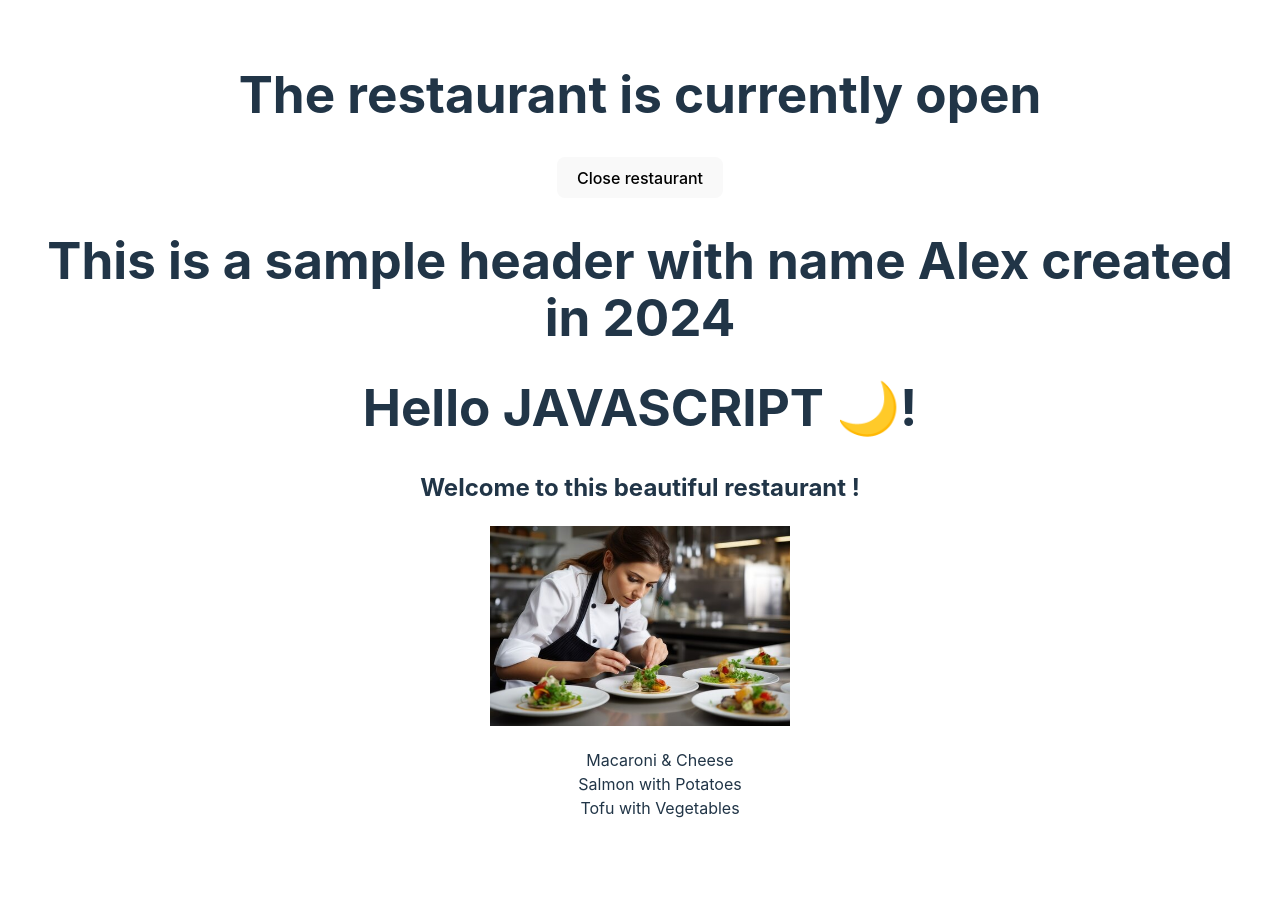
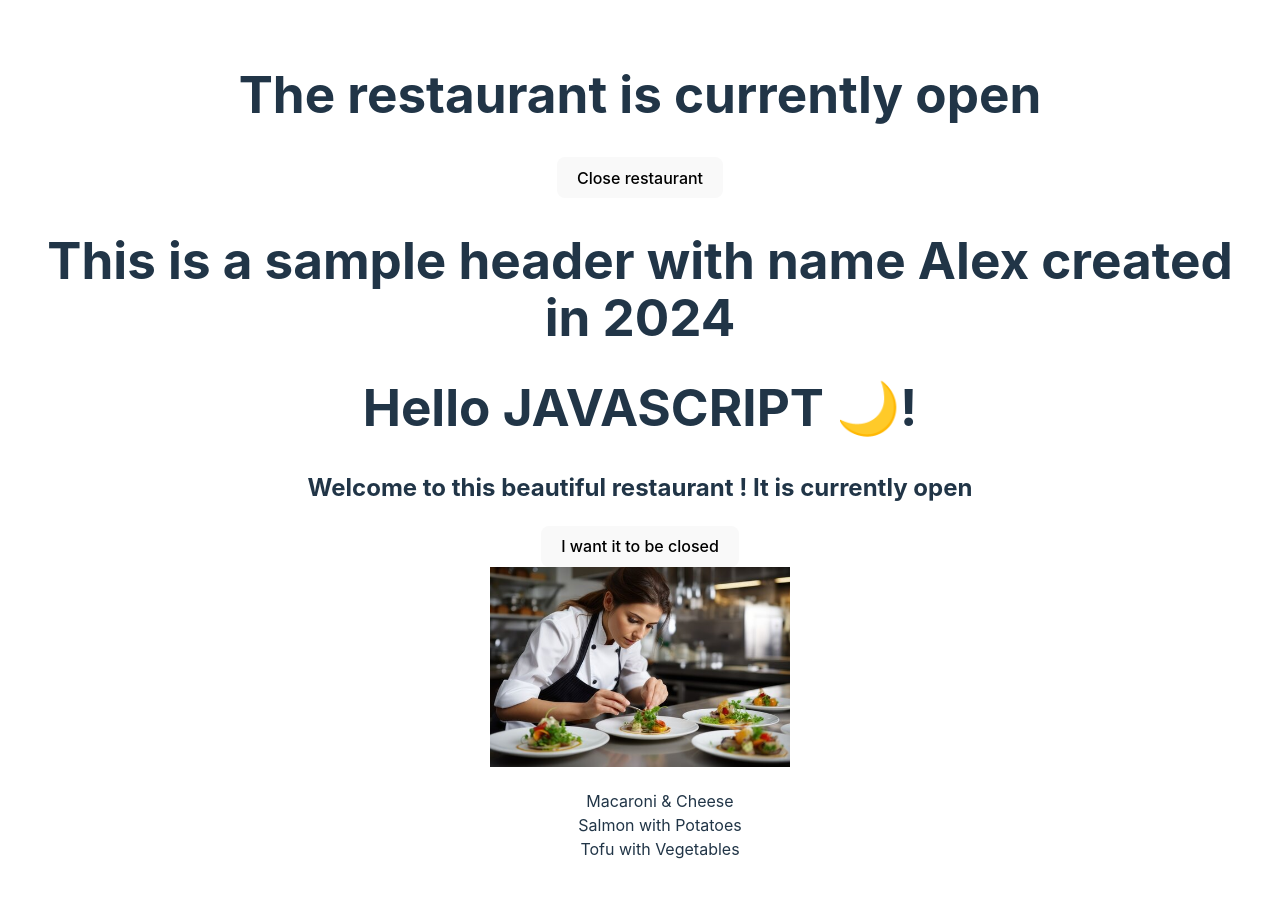
Before and after one commit to chinsiang99/react-essential-training, a React (Vite) app in the folder 01.basic-project-vite/react-project/: page / in a window 1280 px wide. Shown: the top 898 px of the page. Before the commit the page ends 868 px from the top, so only its background shows below. Built offline with nearby package versions, Linux system fonts and the light colour scheme.

Commit message:
feat: working with hadnling state with nested components

```diff
--- a/01.basic-project-vite/react-project/src/App.jsx
+++ b/01.basic-project-vite/react-project/src/App.jsx
@@ -22,11 +22,12 @@ const dishObjects = items.map((dish, i)=>({
   title: dish
 }))
 
-function Main({dishes}){
+function Main({dishes, status, onStatus}){
   return (
     <>
       <div>
-        <h2>Welcome to this beautiful restaurant !</h2>
+        <h2>Welcome to this beautiful restaurant ! It is currently {status ? "open": "closed"}</h2>
+        <button onClick={() => onStatus(!status)}>I want it to be {status ? "closed": "opened"}</button>
       </div>
       <main>
         <img src={chef} alt="chef image" height={200}/>
@@ -49,11 +50,10 @@ function App() {
   return (
     <div>
         <h1>The restaurant is currently {status ? "open": "closed"}</h1>
-
         <button onClick={() => setStatus(!status)}>{status ? "Close": "Open"} restaurant</button>
         <Header name="Alex" year={new Date().getFullYear()}/>
         <h1>Hello {language.toUpperCase()} {moon}!</h1>
-        <Main dishes = {dishObjects}/>
+        <Main dishes = {dishObjects} status={status} onStatus={setStatus}/>
     </div>
   )
 }
```
